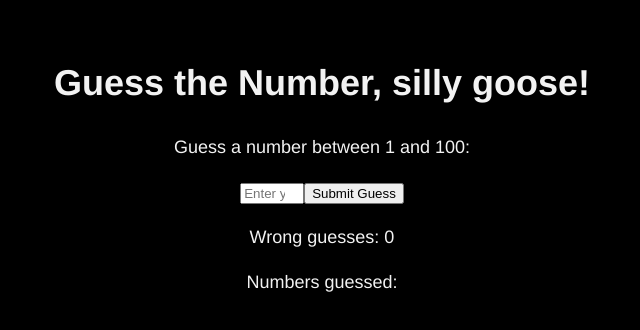
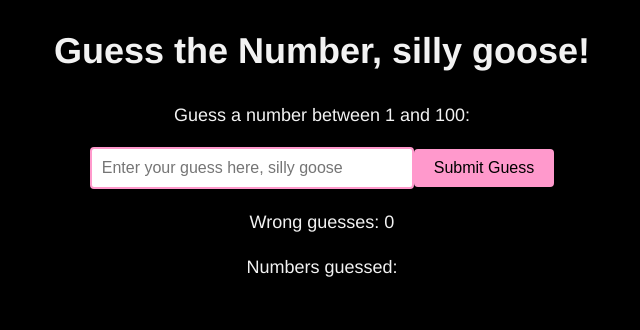
Before and after one commit to hantakasc/TechtonicaAssignments, a React (Vite) app: page / in a window 1280 px wide. Shown: the top 330 px of the page, without its empty margins (318-958 px from the left). Built offline with nearby package versions, Linux system fonts and the light colour scheme.

Commit message:
Making the page pretty

```diff
--- a/src/App.css
+++ b/src/App.css
@@ -1,41 +1,54 @@
-#root {
-  max-width: 1280px;
-  margin: 0 auto;
-  padding: 2rem;
+body {
+  font-family: Arial, sans-serif;
+  background-color: #bae673;
+  margin: 0;
+  padding: 20px;
+  display: flex;
+  justify-content: center;
+  align-items: center;
+  height: 100vh;
+}
+
+.container {
   text-align: center;
 }
 
-.logo {
-  height: 6em;
-  padding: 1.5em;
-  will-change: filter;
-}
-.logo:hover {
-  filter: drop-shadow(0 0 2em #646cffaa);
-}
-.logo.react:hover {
-  filter: drop-shadow(0 0 2em #61dafbaa);
+input {
+  padding: 10px;
+  font-size: 16px;
+  width: 100%;
+  max-width: 300px;
+  border: 2px solid #ff99cc;
+  border-radius: 4px;
 }
 
-@keyframes logo-spin {
-  from {
-    transform: rotate(0deg);
-  }
-  to {
-    transform: rotate(360deg);
-  }
+button {
+  padding: 10px 20px;
+  font-size: 16px;
+  background-color: #ff99cc;
+  border: none;
+  border-radius: 4px;
+  cursor: pointer;
 }
 
-@media (prefers-reduced-motion: no-preference) {
-  a:nth-of-type(2) .logo {
-    animation: logo-spin infinite 20s linear;
-  }
+button:hover {
+  background-color: #ff66b2;
 }
 
-.card {
-  padding: 2em;
+.feedback {
+  color: red;
+  font-weight: bold;
 }
 
-.read-the-docs {
-  color: #888;
+.stats {
+  margin-top: 20px;
 }
+
+ul {
+  list-style-type: none;
+  padding: 0;
+}
+
+li {
+  margin: 5px 0;
+}
```
